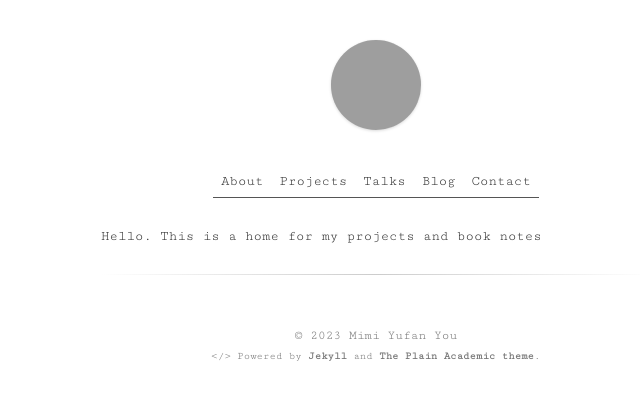
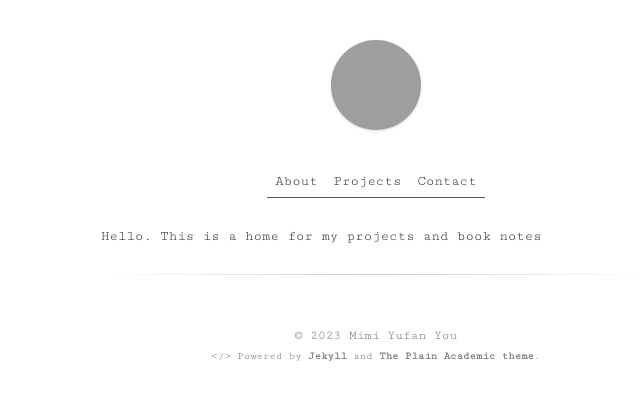
Before and after one commit to mimiyufanyou/mimiyufanyou.github.io, a Jekyll site: the page built from index.html, in a window 1280 px wide. Shown: the top 400 px of the page, without its empty margins (264-904 px from the left). Built offline with Jekyll 4.4.1, drawn with Linux system fonts in a browser that asks for light colours; grey boxes are pictures that could not be loaded.

Commit message:
Update header.html

```diff
--- a/_includes/header.html
+++ b/_includes/header.html
@@ -28,18 +28,6 @@
 		{% endif %}
 	</ul>
 	<ul class="bottom-menu">
-		{% if page.url != '/talks' %}
-			{% assign link = '/talks' %}
-			<li> <a href="{{ link | prepend: site.baseurl | prepend: site.url }}"> Talks </a> </li>
-		{% else %}
-			<li style="font-weight:bold;"> <a> Talks </a> </li>
-		{% endif %}
-		{% if page.url != '/blog' %}
-			{% assign link = '/blog' %}
-			<li> <a href="{{ link | prepend: site.baseurl | prepend: site.url }}"> Blog </a> </li>
-		{% else %}
-			<li style="font-weight:bold;"> <a> Blog </a> </li>
-		{% endif %}
 		{% if page.url != '/contact' %}
 			{% assign link = '/contact' %}
 			<li> <a href="{{ link | prepend: site.baseurl | prepend: site.url }}"> Contact </a> </li>
```
